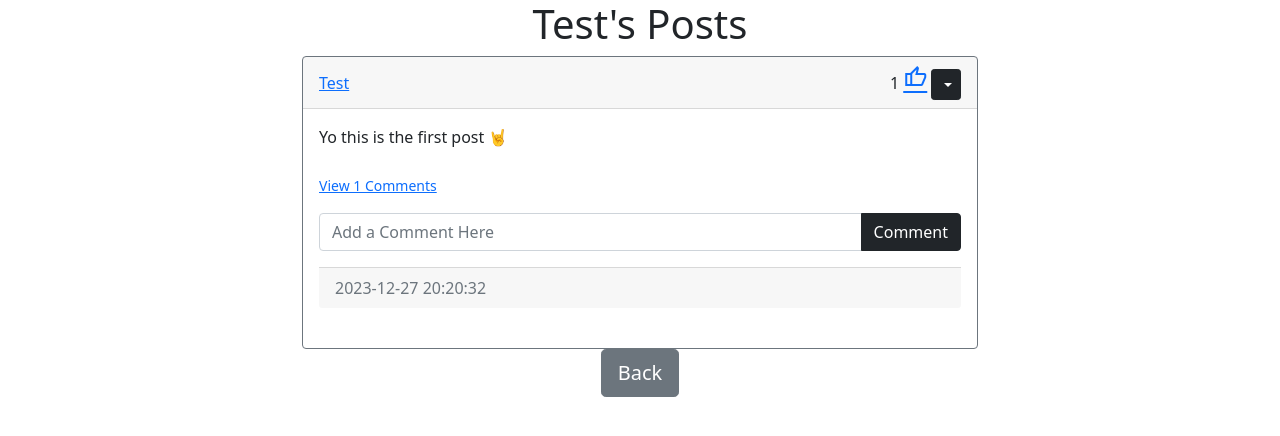
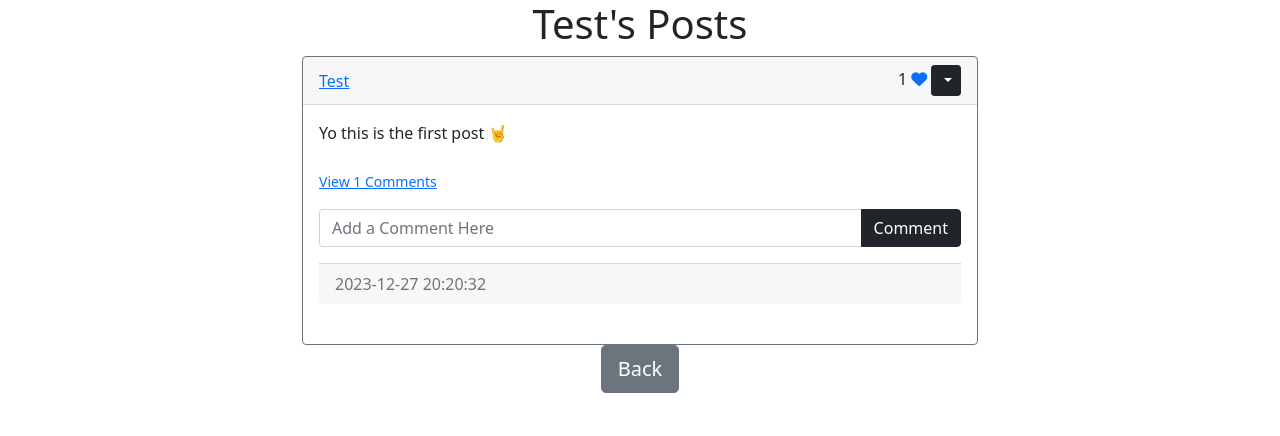
Before and after one commit to Zachdj27/Blog-website, a Flask app: a page that uses website/templates/posts_div.html in a window 1280 px wide. Shown: the part 66-502 px from the top of the page. Run offline with Flask 3, Linux system fonts and the light colour scheme; a user stored in the database is signed in; data comes from the database, SQL or seed files in the repository; both versions use the stored data as it was after the commit; tables that the repository leaves empty hold one stand-in row (values such as "Sample post"); some libraries are stand-ins or nearby versions.

Commit message:
returned to just Flask

```diff
--- a/website/templates/posts_div.html
+++ b/website/templates/posts_div.html
@@ -1,9 +1,7 @@
 {% extends "base.html" %}
 {% block head %}
-<link rel="stylesheet" href="https://fonts.googleapis.com/css2?fami
-ly=Material+Symbols+Outlined:opsz,wght,FILL,GRAD@24,400,0,0" />
-<link rel="stylesheet" href="https://fonts.googleapis.com/css2?famil
-y=Material+Symbols+Outlined:opsz,wght,FILL,GRAD@24,400,0,0" />
+<script src="https://kit.fontawesome.com/dd7d23338f.js"
+crossorigin="anonymous"></script>
 {% endblock %}
 {% block title %}{% endblock %}
 {% block content %}
@@ -17,7 +15,16 @@ y=Material+Symbols+Outlined:opsz,wght,FILL,GRAD@24,400,0,0" />
             <a href="/posts/{{post.user.username}}">{{post.user.username}} </a>
             <div>
                 {{post.likes|length}}
-                <a href="like-post/{{post.id}}>"<span class="material-symbols-outlined">thumb_up</span></a>
+
+                <!--Check if current user has like post-->
+                <!--fill like button if the user likes-->
+                {% if user.id in post.likes|map(attribute = "author")|list %}
+                   <a href="/like-post/{{post.id}}">
+                    <i class="fa-solid fa-heart"></i></a>
+                {% else %}
+                    <a href="/like-post/{{post.id}}">
+                     <i class="fa-regular fa-heart"></i></a>
+                {% endif %}
             {% if user.id == post.author %}
             <div class="btn-group">
                 <button
```
Also changed, not shown: instance/database.db.
